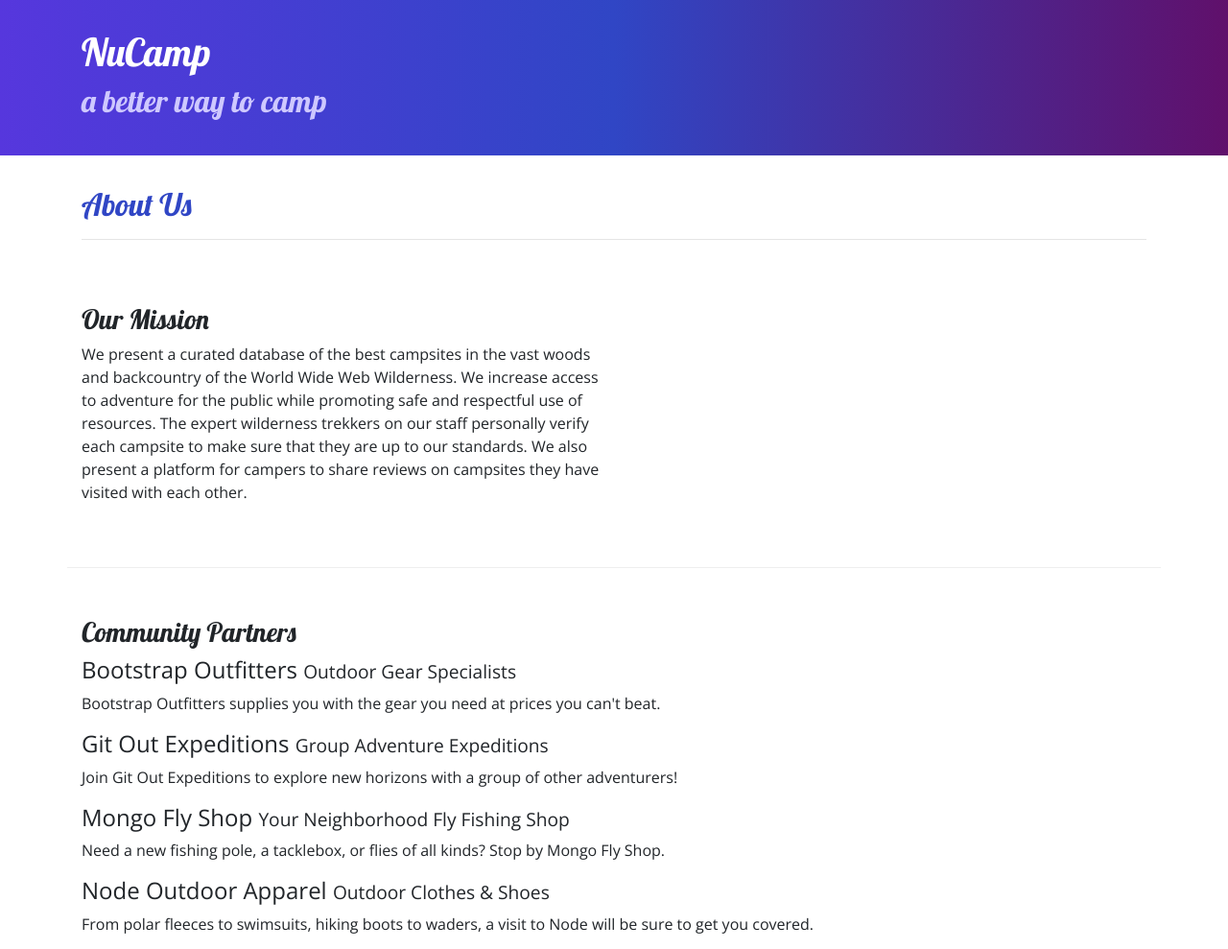
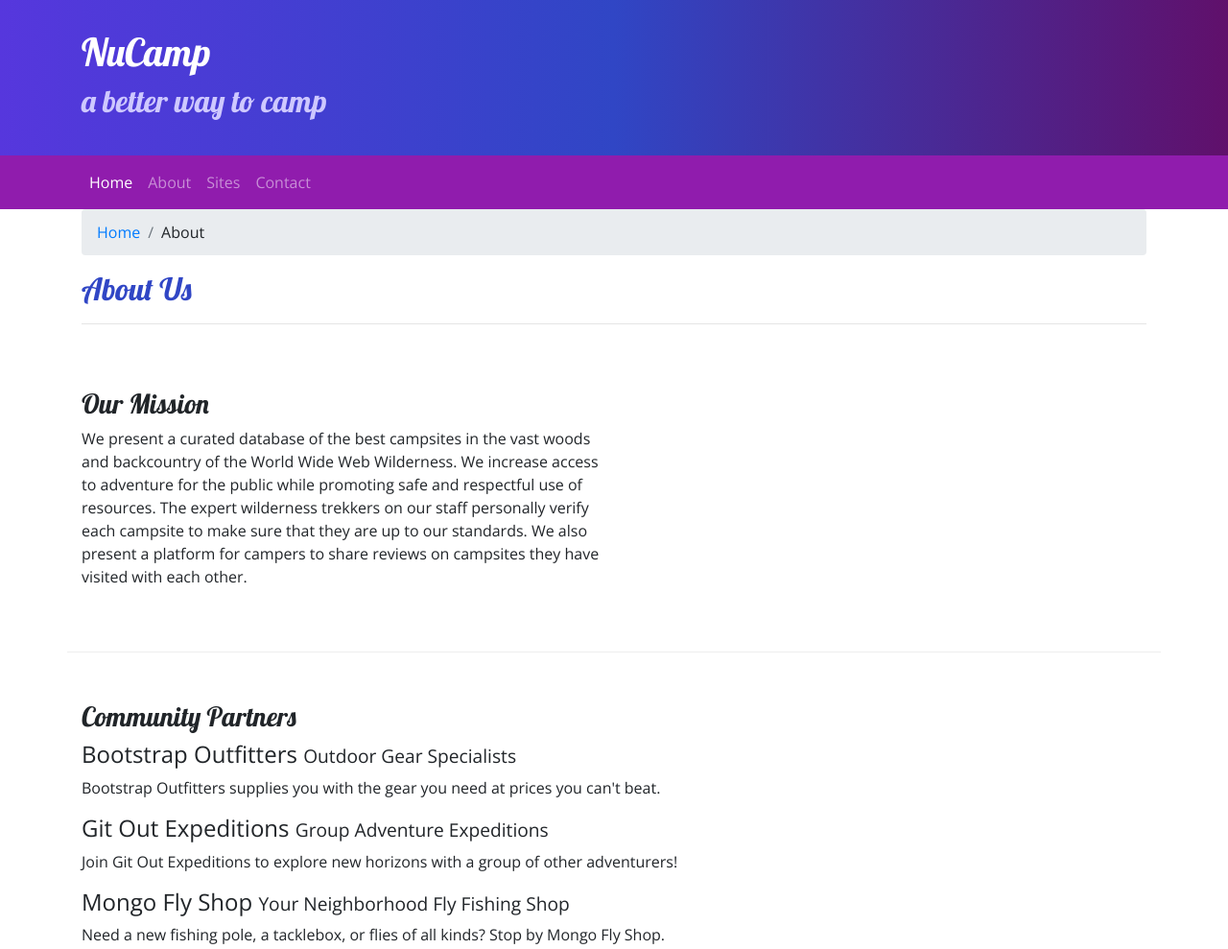
Before and after one commit to j-dsmith/nucamp-bootstrap, a website: page aboutus.html in a window 1280 px wide. Shown: the top 989 px of the page at 96% size. Drawn offline with nearby package versions, Linux system fonts and the light colour scheme.

Commit message:
Navbar and Breadcrumbs

```diff
--- a/aboutus.html
+++ b/aboutus.html
@@ -30,9 +30,41 @@
       </div>
     </header>
 
+    <!-- Add Bootstrap responsive Navbar -->
+    <nav class="navbar navbar-expand-sm navbar-dark sticky-top">
+      <div class="container">
+        <button
+          class="navbar-toggler ml-auto"
+          type="button"
+          data-toggle="collapse"
+          data-target="#nucampNavbar"
+        >
+          <span class="navbar-toggler-icon"> </span>
+        </button>
+        <div class="collapse navbar-collapse" id="nucampNavbar">
+          <ul class="navbar-nav">
+            <li class="nav-item active">
+              <a href="index.html" class="nav-link">Home </a>
+            </li>
+            <li class="nav-item">
+              <a href="#" class="nav-link">About </a>
+            </li>
+            <li class="nav-item"><a href="#" class="nav-link">Sites </a></li>
+            <li class="nav-item"><a href="#" class="nav-link">Contact </a></li>
+          </ul>
+        </div>
+      </div>
+    </nav>
+
     <div class="container">
       <div class="row">
         <div class="col">
+          <ol class="breadcrumb">
+            <li class="breadcrumb-item active">
+              <a href="index.html">Home </a>
+            </li>
+            <li class="breadcrumb-item">About</li>
+          </ol>
           <h2>About Us</h2>
           <hr />
         </div>
--- a/css/styles.css
+++ b/css/styles.css
@@ -31,6 +31,7 @@ footer {
   padding: 30px;
   background-image: linear-gradient(to right, #5637dd, #3046c5, #60106b);
   color: white;
+  margin: 0;
 }
 
 /* styles row-content custom class, adds 50px padding top/bottom, 0 right/left. adds 1px ridged border to bottom. sets minimum height to 200px */
@@ -39,3 +40,7 @@ footer {
   border-bottom: 1px ridge;
   min-height: 200px;
 }
+
+.navbar {
+  background-color: #901cad;
+}
```
Also changed, not shown: index.html (+16 -0 lines).
